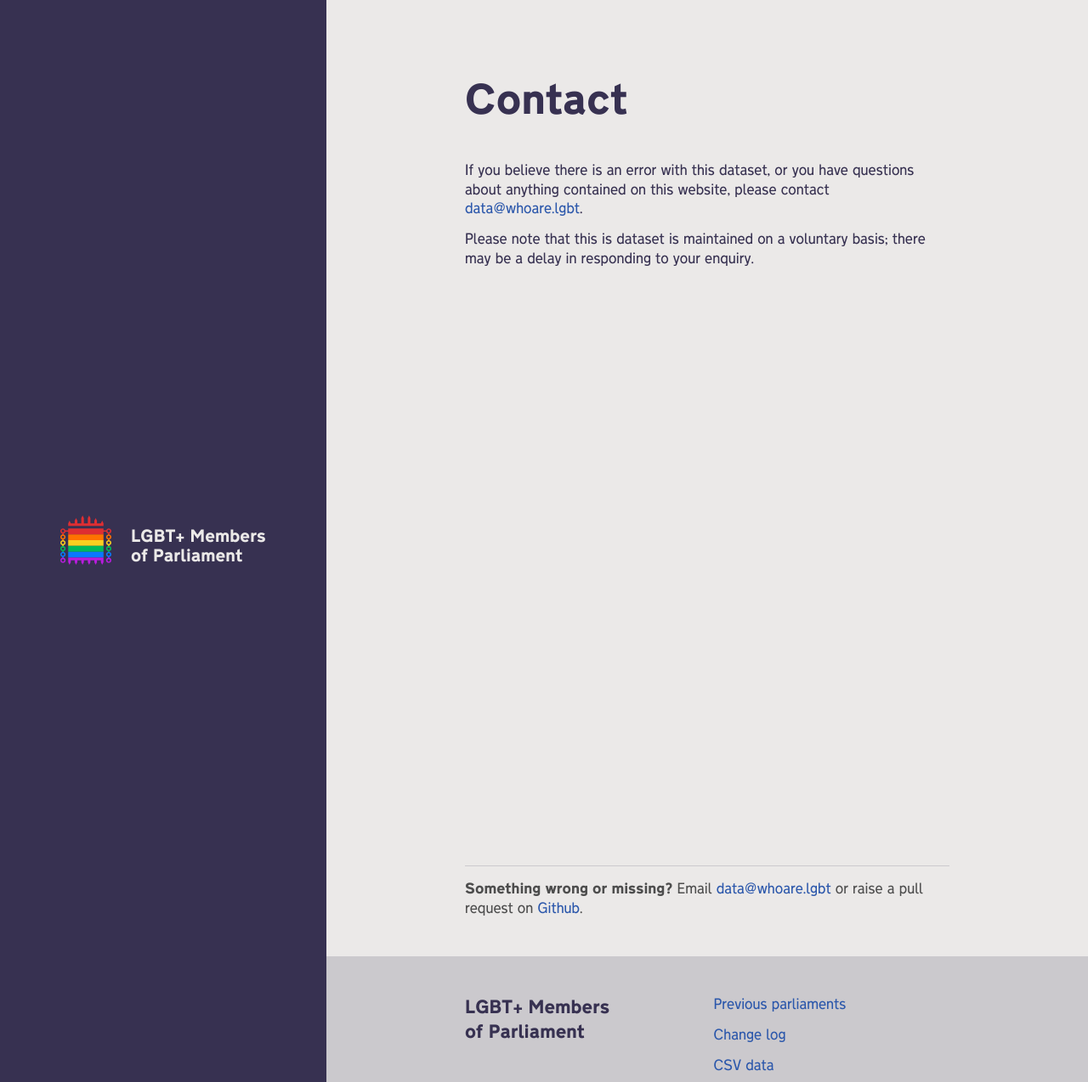
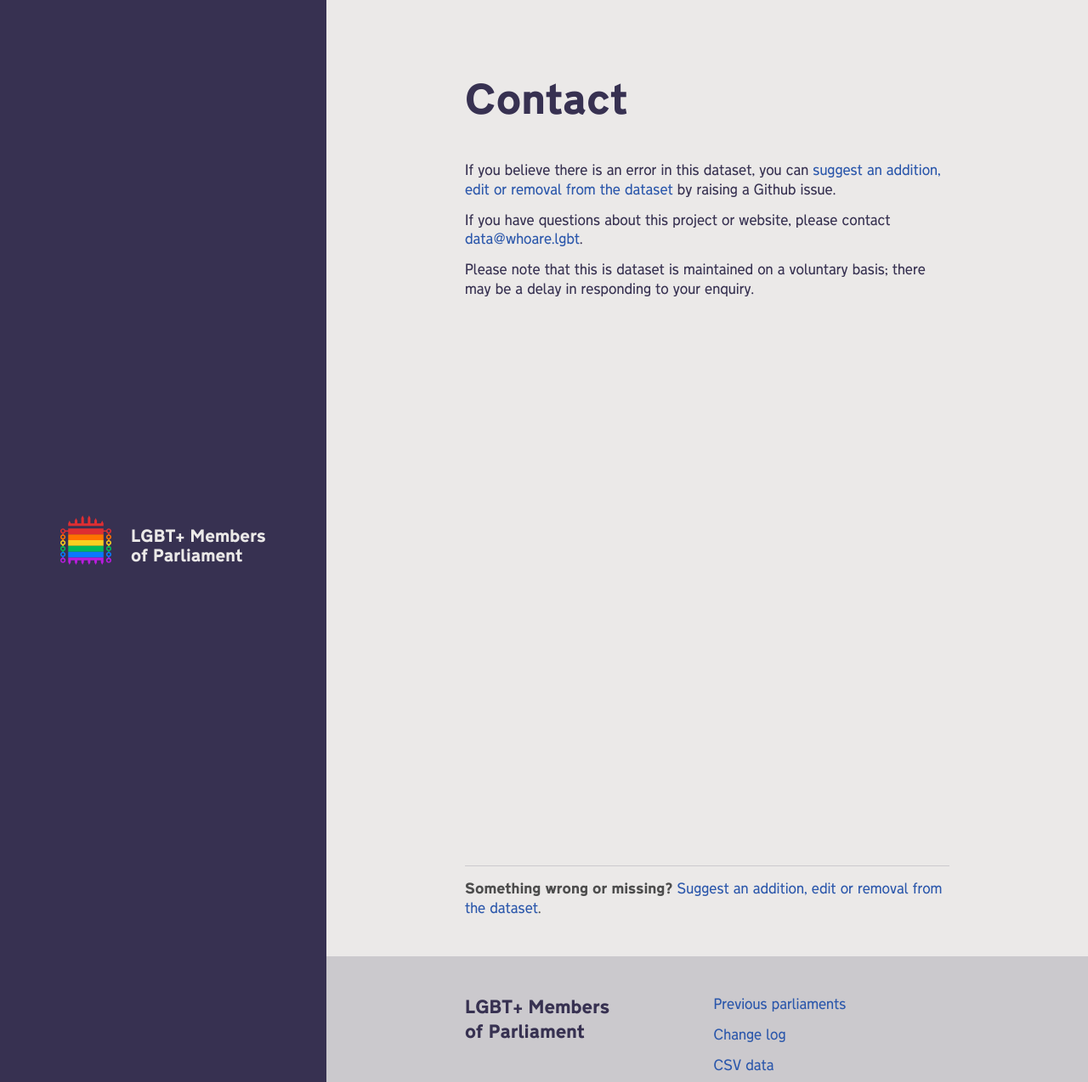
Before and after one commit to johnpeart/lgbt-mp, a Jekyll site: the page built from contact.md, in a window 1280 px wide. Shown: the whole page at 85% size. Built offline with Jekyll 4.4.1, drawn with Linux system fonts in a browser that asks for light colours.

Commit message:
Update pages to include new contribution forms Added Github issue forms; linking to them for updating the dataset.

```diff
--- a/_includes/global/footer.html
+++ b/_includes/global/footer.html
@@ -8,13 +8,14 @@
             <li><a href="{{ relative_url | append: '/historic' }}">Previous parliaments</a></li>
             <li><a href="{{ relative_url | append: '/change-log' }}">Change log</a></li>
             <li><a href="https://github.com/johnpeart/lgbt-mp/blob/main/_data/members.csv">CSV data</a></li>
-            <li><a href="https://github.com/johnpeart/lgbt-mp" rel="no-follow">Github</a></li>
+            <li><a href="{{ relative_url | append: '/contribute' }}">Suggest edits to the dataset</a></li>
         </ul>
 
         <ul class="footer--other">
             <li><a href="{{ relative_url | append: '/about' }}">About this site</a></li>
+            <li><a href="{{ relative_url | append: '/licenses-and-attribution' }}">Licenses and attribution</a></li>
             <li><a href="{{ relative_url | append: '/contact' }}">Contact</a></li>
-            <li><a href="{{ relative_url | append: '/licenses-and-attribution' }}">Licenses and attribution</a></li>
+            <li><a href="https://github.com/johnpeart/lgbt-mp" rel="no-follow">Github</a></li>
         </ul>
 
     </div>
--- a/_layouts/default.html
+++ b/_layouts/default.html
@@ -21,7 +21,7 @@
 
       <aside class="errors container">
 
-        <p><strong>Something wrong or missing?</strong> Email <a href="mailto:data@whoare.lgbt">data@whoare.lgbt</a> or raise a pull request on <a href="https://github.com/johnpeart/lgbt-mp">Github</a>.</p>
+        <p><strong>Something wrong or missing?</strong> <a href="{{ relative_url | append: '/contribute' }}">Suggest an addition, edit or removal from the dataset</a>.</p>
 
       </aside>
 
--- a/contact.md
+++ b/contact.md
@@ -3,6 +3,8 @@ layout: page
 title: Contact
 ---
 
-If you believe there is an error with this dataset, or you have questions about anything contained on this website, please contact <data@whoare.lgbt>.
+If you believe there is an error in this dataset, you can [suggest an addition, edit or removal from the dataset](/contribute) by raising a Github issue.
+
+If you have questions about this project or website, please contact <data@whoare.lgbt>.
 
 Please note that this is dataset is maintained on a voluntary basis; there may be a delay in responding to your enquiry.
```
Also changed, not shown: contribute.md (added, +14 -0 lines).
